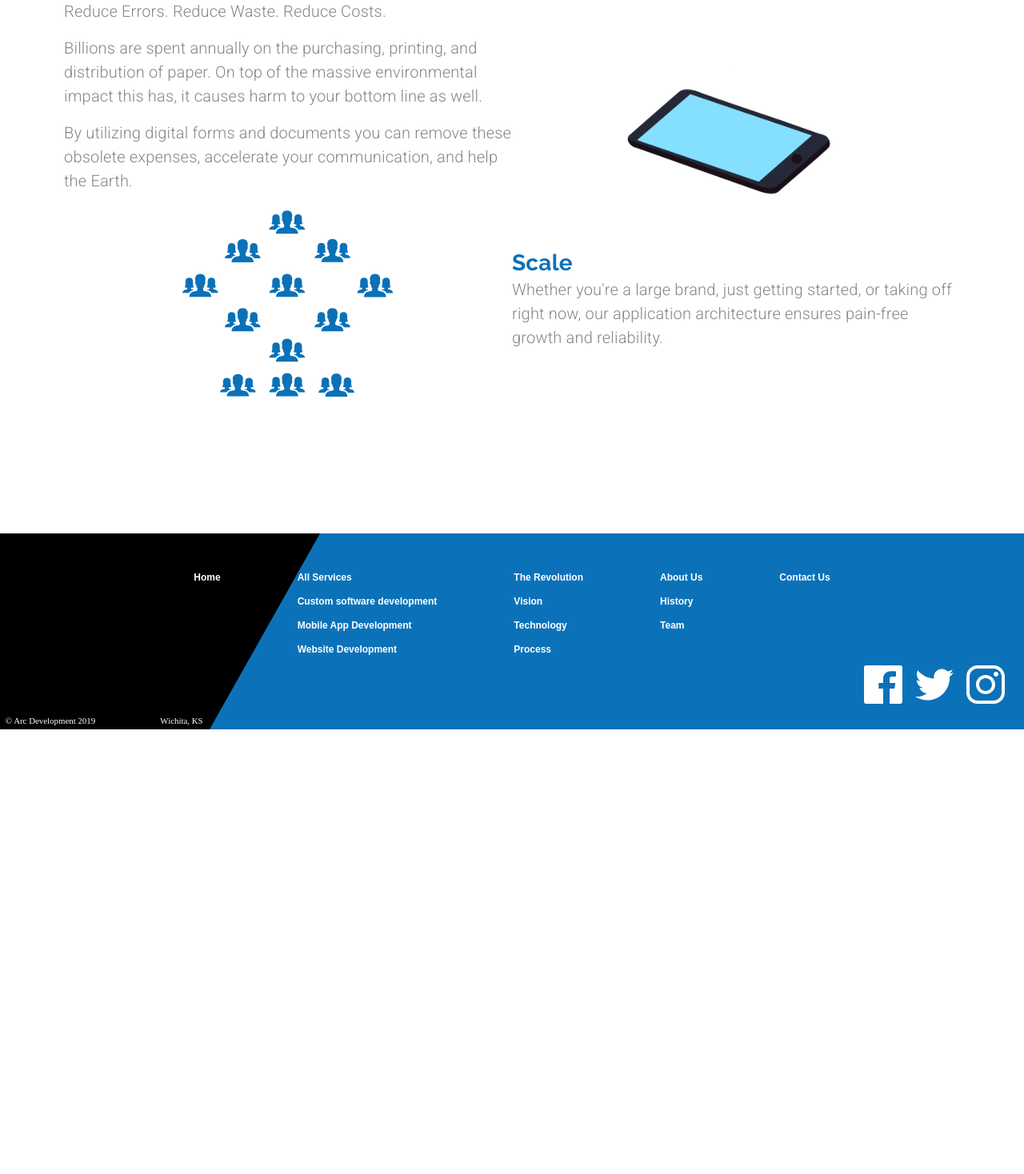
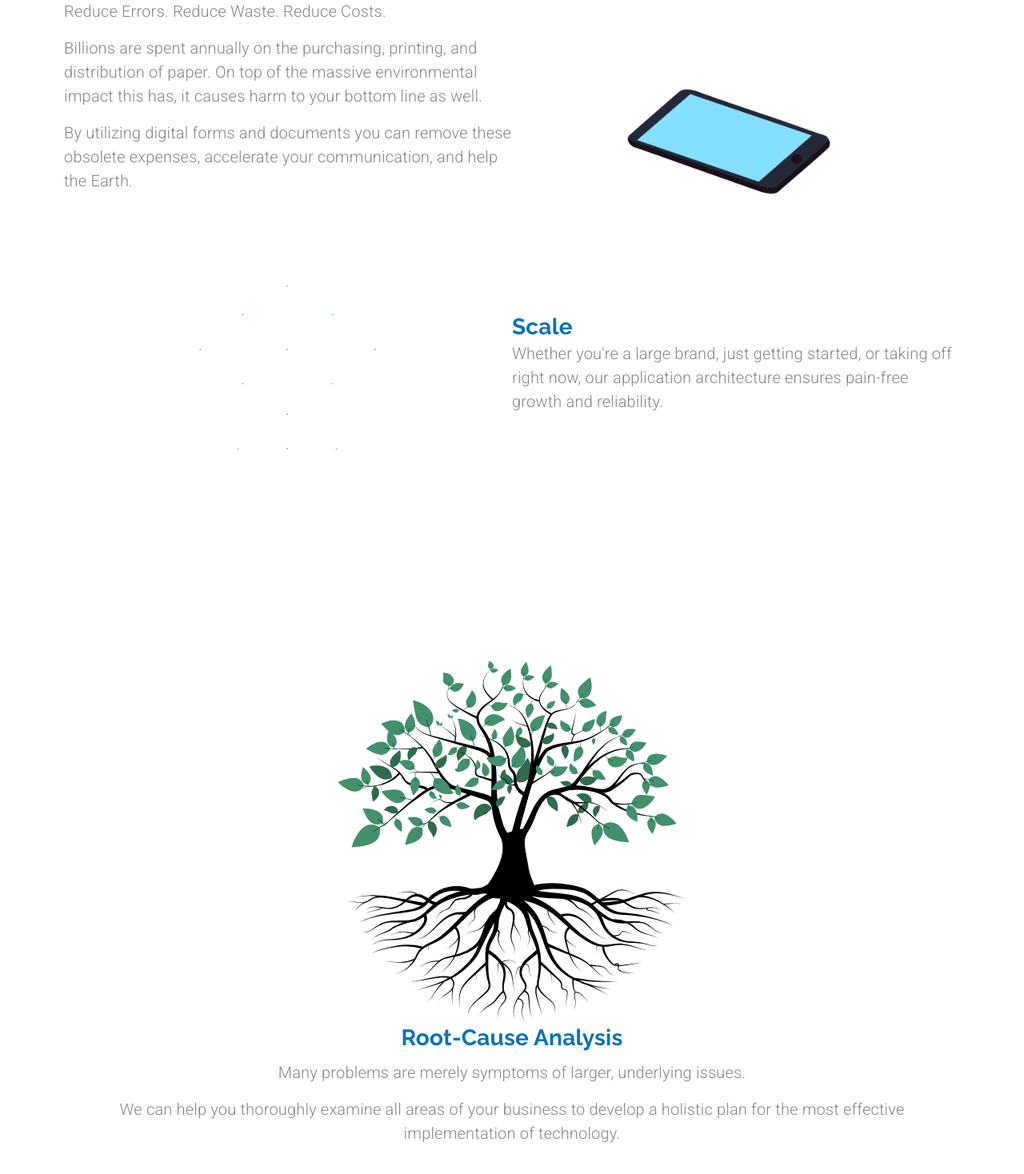
Before and after one commit to brianmuturi2/react-spa, a React (Create React App) app: page /custom-software in a window 1280 px wide. Shown: the part 1142-2610 px from the top of the page at 80% size. Before the commit the page ends 2054 px from the top, so only its background shows below. Built offline with nearby package versions, Linux system fonts and the light colour scheme.

Commit message:
feat(custom software): added last row with animation

```diff
--- a/src/pages/custom-software/CustomSoftware.js
+++ b/src/pages/custom-software/CustomSoftware.js
@@ -18,6 +18,9 @@
 import cash from '../../assets/cash.svg'
 import documentsAnimation from '../../animations/documentsAnimation/data';
 import scaleAnimation from '../../animations/scaleAnimation/data';
+import automationAnimation from '../../animations/automationAnimation/data';
+import uedAnimation from '../../animations/uxAnimation/data';
+import roots from '../../assets/root.svg';
 
 function CustomSoftware() {
 
@@ -37,6 +40,24 @@
         loop: true,
         autoplay: true,
         animationData: scaleAnimation,
+        rendererSettings: {
+            preserveAspectRatio: 'xMidYMid slice'
+        }
+    };
+
+    const automationOptions = {
+        loop: true,
+        autoplay: true,
+        animationData: automationAnimation,
+        rendererSettings: {
+            preserveAspectRatio: 'xMidYMid slice'
+        }
+    };
+
+    const uedOptions = {
+        loop: true,
+        autoplay: true,
+        animationData: uedAnimation,
         rendererSettings: {
             preserveAspectRatio: 'xMidYMid slice'
         }
@@ -82,7 +103,7 @@
                     </IconButton>
                 </Grid>}
             </Grid>
-            <Grid item container direction={'row'} className={styles.saveContainer} justifyContent={'center'}>
+            <Grid item container direction={'row'} className={styles.rowContainer} justifyContent={'center'}>
                 <Grid item container direction={'column'} md className={styles.saveItem} alignItems={'center'}>
                     <Grid item>
                         <Typography variant={'h4'} className={styles.heading4}>Save Energy</Typography>
@@ -108,7 +129,7 @@
                     </Grid>
                 </Grid>
             </Grid>
-            <Grid item container direction={'row'} justifyContent={'space-between'}>
+            <Grid item container direction={'row'} justifyContent={'space-between'}  className={styles.rowContainer}>
                 <Grid item container alignItems={'center'}>
                     <Grid item container direction={'column'} className={styles.widthContainer} md>
                         <Grid item>
@@ -130,10 +151,10 @@
                         <Lottie options={documentsOptions} style={{maxHeight: 325, maxWidth: 275, minHeight: 275}}/>
                     </Grid>
                 </Grid>
-                <Grid item container alignItems={'center'}>
-                    <Grid item md>
+                <Grid item container alignItems={'center'} className={styles.animationRowContainer}>
+                    {!matchesMdDevice && <Grid item md>
                         <Lottie options={scaleOptions} style={{maxHeight: 260, maxWidth: 280}}/>
-                    </Grid>
+                    </Grid>}
                     <Grid item container direction={'column'} className={styles.widthContainer} md>
                         <Grid item>
                             <Typography variant={'h4'} className={styles.heading4}>Scale</Typography>
@@ -144,6 +165,72 @@
                             </Typography>
                         </Grid>
                     </Grid>
+                    {matchesMdDevice && <Grid item md>
+                        <Lottie options={scaleOptions} style={{maxHeight: 260, maxWidth: 280}}/>
+                    </Grid>}
+                </Grid>
+            </Grid>
+            <Grid item container direction={'row'} className={styles.rootCauseContainer}>
+                <Grid item container direction={'column'}>
+                    <Grid item>
+                        <img src={roots} alt="tree with roots extending out" height={'450em'} width={'450em'}/>
+                    </Grid>
+                    <Grid item>
+                        <Typography variant={'h4'} className={styles.heading4} gutterBottom>Root-Cause Analysis</Typography>
+                        <Typography variant={'body1'} className={styles.body1} paragraph>
+                            Many problems are merely symptoms of larger, underlying issues.
+                        </Typography>
+                        <Typography variant={'body1'} className={styles.body1} paragraph>
+                            We can help you thoroughly examine all areas of your business to develop a holistic plan for the most effective implementation of technology.
+                        </Typography>
+                    </Grid>
+                </Grid>
+            </Grid>
+            <Grid item container direction={'row'} justifyContent={'space-between'} className={styles.rowContainer}>
+                <Grid item container alignItems={'center'}>
+                    <Grid item container direction={'column'} className={styles.widthContainer} md>
+                        <Grid item>
+                            <Typography variant={'h4'} className={styles.heading4}>Automation</Typography>
+                        </Grid>
+                        <Grid item>
+                            <Typography variant={'body1'} paragraph className={styles.body1}>
+                                Why waste time when you don't have to?
+                            </Typography>
+                            <Typography variant={'body1'} paragraph className={styles.body1}>
+                                We can help you identify processes with time or event based actions which can now easily be automated.
+                            </Typography>
+                            <Typography variant={'body1'} paragraph className={styles.body1}>
+                                Increasing efficiency increases profits, leaving you more time to focus on your business, not busywork.
+                            </Typography>
+                        </Grid>
+                    </Grid>
+                    <Grid item md>
+                        <Lottie options={automationOptions} style={{maxHeight: 290, maxWidth: 280}}/>
+                    </Grid>
+                </Grid>
+                <Grid item container alignItems={'center'} className={styles.animationRowContainer}>
+                    {!matchesMdDevice && <Grid item md>
+                        <Lottie options={uedOptions} style={{maxHeight: 310, maxWidth: 155}}/>
+                    </Grid>}
+                    <Grid item container direction={'column'} className={styles.widthContainer} md>
+                        <Grid item>
+                            <Typography variant={'h4'} className={styles.heading4}>User Experience Design</Typography>
+                        </Grid>
+                        <Grid item>
+                            <Typography variant={'body1'} paragraph className={styles.body1}>
+                                A good design that isn't usable isn't a good design.
+                            </Typography>
+                            <Typography variant={'body1'} paragraph className={styles.body1}>
+                                So why are so many pieces of software complicated, confusing, and frustrating?
+                            </Typography>
+                            <Typography variant={'body1'} paragraph className={styles.body1}>
+                                By prioritizing users and the real ways they interact with technology we're able to develop unique, personable experiences that solve problems rather than create new ones.
+                            </Typography>
+                        </Grid>
+                    </Grid>
+                    {matchesMdDevice && <Grid item md>
+                        <Lottie options={uedOptions} style={{maxHeight: 310, maxWidth: 155}}/>
+                    </Grid>}
                 </Grid>
             </Grid>
         </Grid>
--- a/src/pages/custom-software/CustomSoftware.module.css
+++ b/src/pages/custom-software/CustomSoftware.module.css
@@ -35,11 +35,19 @@
     margin-top: 0.5em;
 }
 
-.saveContainer {
+.rowContainer {
     margin-top: 15em;
-    margin-bottom: 15em;
 }
 
 .saveItem {
     max-width: 40em;
 }
+
+.animationRowContainer {
+    margin-top: 5em;
+}
+
+.rootCauseContainer {
+    text-align: center;
+    margin-top: 15em;
+}
```
